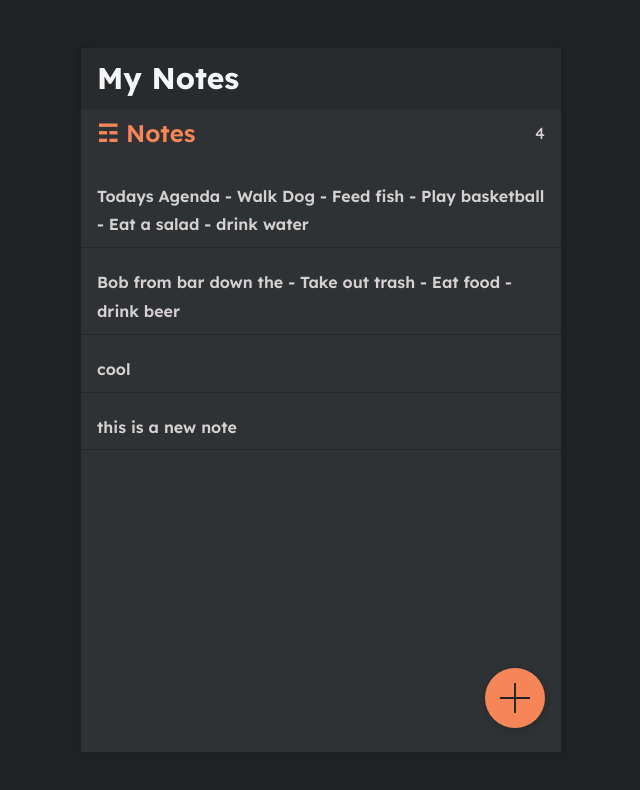
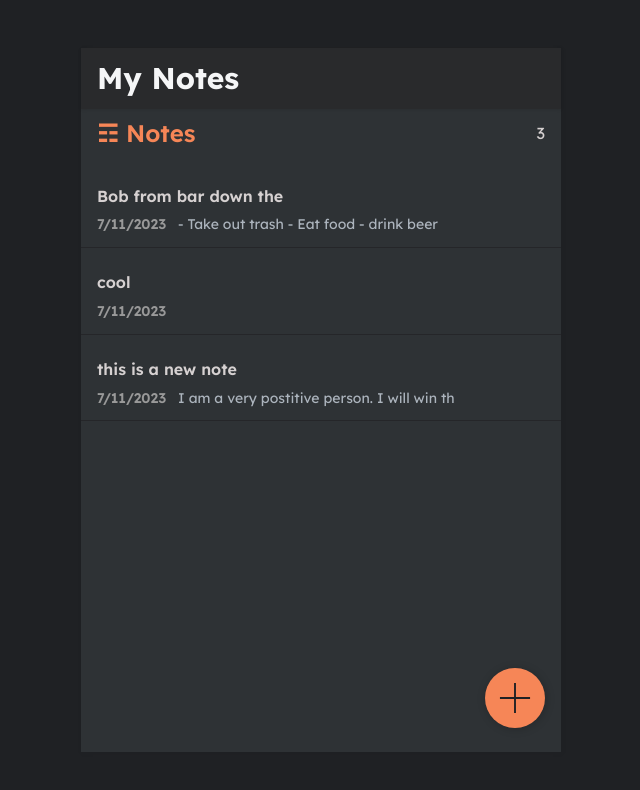
Before and after one commit to iamhwkchn/notesapp, a React (Create React App) app: page / in a window 1280 px wide. Shown: the top 790 px of the page, without its empty margins (319-959 px from the left). Built offline with nearby package versions, Linux system fonts and the light colour scheme; data requests are answered from the project's data file.

Commit message:
all done

```diff
--- a/db.json
+++ b/db.json
@@ -1,14 +1,9 @@
 {
   "notes": [
     {
-      "id": 1,
-      "body": "Todays Agenda\n\n- Walk Dog\n- Feed fish\n- Play basketball\n- Eat a salad\n- drink water",
-      "updated": "2023-07-10T23:50:53.440Z"
-    },
-    {
       "id": 2,
       "body": "Bob from bar down the \n\n- Take out trash\n- Eat food\n- drink beer ",
-      "updated": "2023-07-10T23:51:02.614Z"
+      "updated": "2023-07-11T01:09:18.086Z"
     },
     {
       "body": "cool",
@@ -16,8 +11,8 @@
       "id": 3
     },
     {
-      "body": "this is a new note",
-      "updated": "2023-07-11T00:59:56.511Z",
+      "body": "this is a new note\n\nI am a very postitive person. I will win this world",
+      "updated": "2023-07-11T01:16:22.440Z",
       "id": 4
     }
   ]
--- a/src/components/ListItem.js
+++ b/src/components/ListItem.js
@@ -1,12 +1,36 @@
 import React from 'react'
 import {Link} from 'react-router-dom'
+
+let getDate = (note)=>{
+  return new Date(note.updated).toLocaleDateString()
+}
+let getTitle = (note) =>{
+  const title = note.body.split('\n')[0]
+  if(title.length > 45){
+    return title.slice(0,45)
+  }
+  return title
+}
+
+let getContent = (note) =>{
+  let title = getTitle(note)
+  let content = note.body.replaceAll('\n', ' ')
+  content = content.replaceAll(title,"")
+  if(content.length > 45){
+    return content.slice(0,45)
+  }
+  else{
+    return content
+  }
+}
 
 const ListItem = ({note}) => {
 
   return (
     <Link to={`/note/${note.id}`}> {/* use back tick ` here as this is a template literal */}
         <div className='notes-list-item'>
-        <h3> {note.body}</h3>
+        <h3> {getTitle(note)}</h3>
+        <p><span>{getDate(note)}</span>{getContent(note)}</p>
         </div>
 
     </Link>
--- a/src/pages/NotePage.js
+++ b/src/pages/NotePage.js
@@ -52,6 +52,8 @@ const NotePage = () => {
       })
     }
     let navigate = useNavigate()
+
+    //###### delete note ##########
     let deleteNode = ()=>{
         fetch(`http://localhost:8000/notes/${noteid_num}` , {
         method:'DELETE',
@@ -62,7 +64,7 @@ const NotePage = () => {
       })
       navigate('/')
     }
-
+  // ####### handle submit ###########
     let handleSubmit = () =>{
       if(noteid_num !== 'new' && !note.body){
         deleteNode()
```
